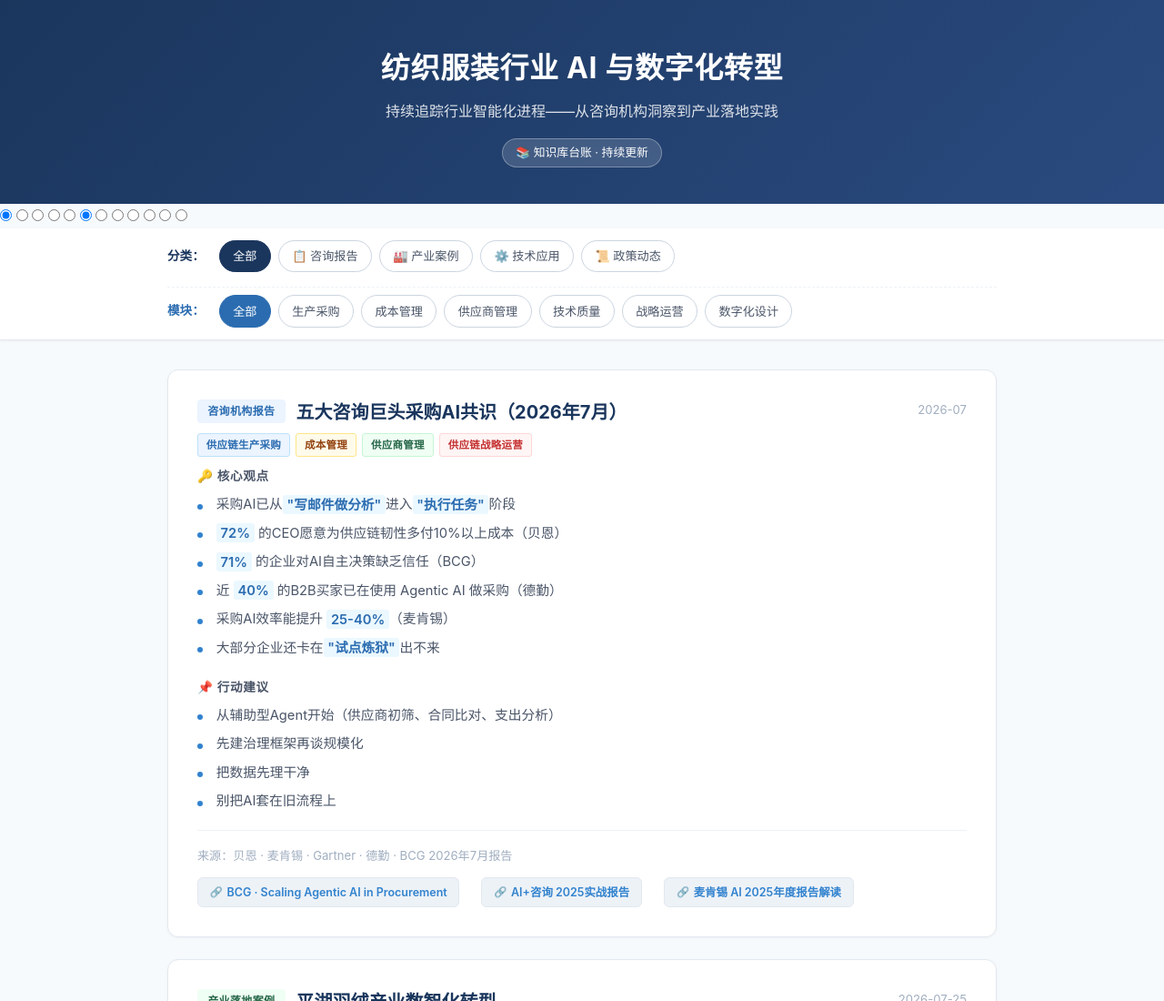
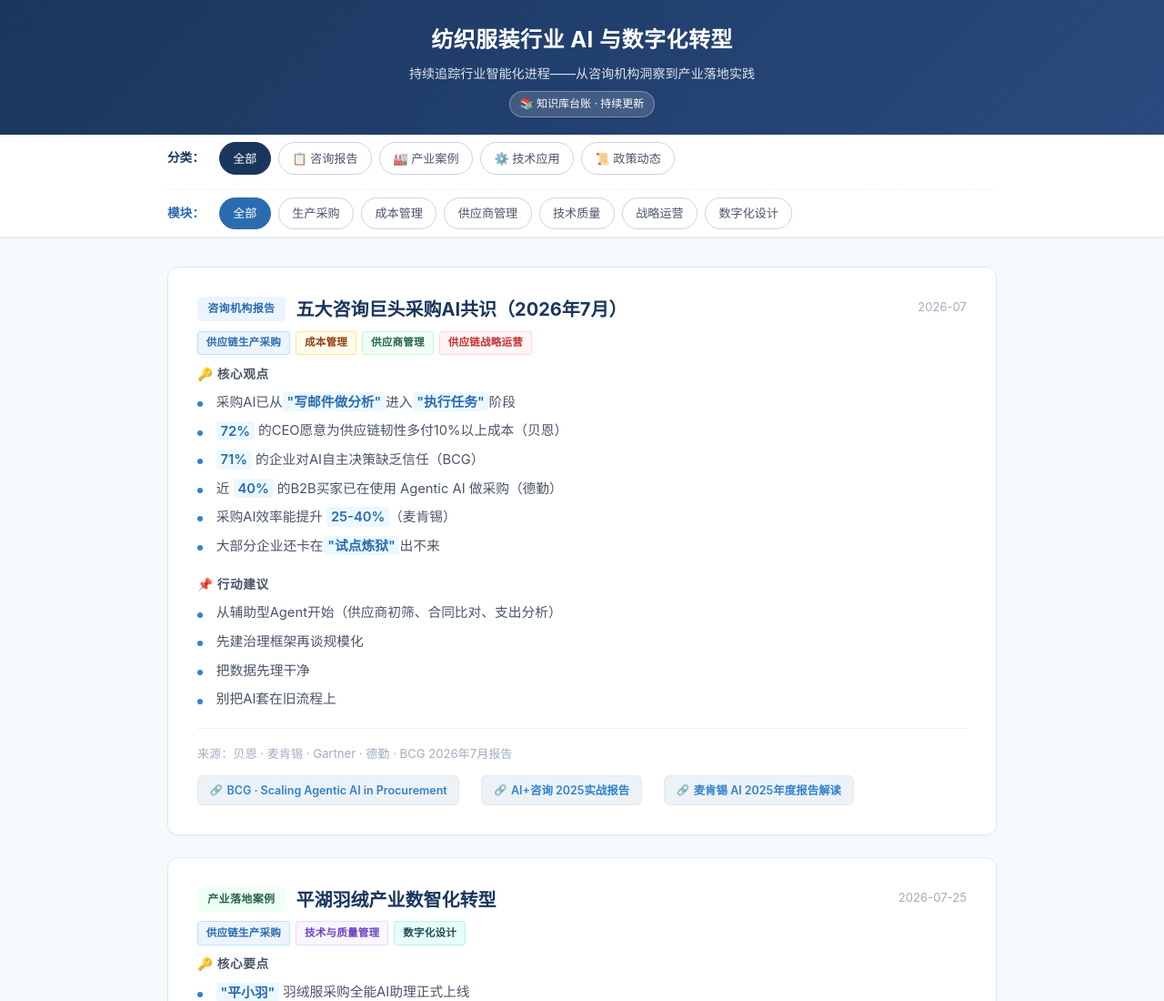
Before and after one commit to Jovienne0913/textile-ai-knowledge, a plain HTML site: page index.html in a window 1280 px wide. Shown: the top 1100 px of the page at 91% size. Drawn offline with Linux system fonts and the light colour scheme.

Commit message:
fix: 压缩header比例 + 修复radio小圆点泄漏

```diff
--- a/index.html
+++ b/index.html
@@ -22,30 +22,30 @@
   .header {
     background: linear-gradient(135deg, #1a365d 0%, #2a4a7f 100%);
     color: #fff;
-    padding: 3rem 1.5rem 2.5rem;
+    padding: 1.5rem 1.5rem 1.2rem;
     text-align: center;
   }
   .header h1 {
-    font-size: 2rem;
+    font-size: 1.5rem;
     font-weight: 700;
     letter-spacing: 0.02em;
-    margin-bottom: 0.5rem;
+    margin-bottom: 0.3rem;
   }
   .header .subtitle {
-    font-size: 1rem;
+    font-size: 0.88rem;
     opacity: 0.85;
     max-width: 600px;
     margin: 0 auto;
-    line-height: 1.6;
+    line-height: 1.5;
   }
   .header .badge {
     display: inline-block;
     background: rgba(255,255,255,0.15);
     border: 1px solid rgba(255,255,255,0.3);
     border-radius: 20px;
-    padding: 0.25rem 0.9rem;
-    font-size: 0.8rem;
-    margin-top: 1rem;
+    padding: 0.2rem 0.7rem;
+    font-size: 0.75rem;
+    margin-top: 0.6rem;
     backdrop-filter: blur(4px);
   }
 
@@ -60,7 +60,7 @@
   .filter-bar {
     background: #fff;
     border-bottom: 1px solid #e2e8f0;
-    padding: 0.8rem 0;
+    padding: 0.5rem 0;
     position: sticky;
     top: 0;
     z-index: 100;
@@ -98,7 +98,14 @@
     margin-right: 0.5rem;
     white-space: nowrap;
   }
-  /* Hide radio inputs */
+  /* Hide radio inputs (global) */
+  input[type="radio"].filter-input {
+    position: absolute !important;
+    opacity: 0 !important;
+    pointer-events: none !important;
+    width: 0 !important;
+    height: 0 !important;
+  }
   .filter-bar input[type="radio"] {
     position: absolute;
     opacity: 0;
@@ -413,21 +420,21 @@
   <span class="badge">📚 知识库台账 · 持续更新</span>
 </header>
 
-<!-- Radio inputs must be siblings of .content-area for pure CSS filtering -->
+<!-- Radio inputs must be siblings of .content-area for pure CSS filtering (hidden via .filter-input) -->
 <!-- Category filters -->
-<input type="radio" name="cat" id="cat-all" checked>
-<input type="radio" name="cat" id="cat-report">
-<input type="radio" name="cat" id="cat-case">
-<input type="radio" name="cat" id="cat-tech">
-<input type="radio" name="cat" id="cat-policy">
+<input type="radio" class="filter-input" name="cat" id="cat-all" checked>
+<input type="radio" class="filter-input" name="cat" id="cat-report">
+<input type="radio" class="filter-input" name="cat" id="cat-case">
+<input type="radio" class="filter-input" name="cat" id="cat-tech">
+<input type="radio" class="filter-input" name="cat" id="cat-policy">
 <!-- SCM module filters -->
-<input type="radio" name="scm" id="scm-all" checked>
-<input type="radio" name="scm" id="scm-procurement">
-<input type="radio" name="scm" id="scm-cost">
-<input type="radio" name="scm" id="scm-supplier">
-<input type="radio" name="scm" id="scm-quality">
-<input type="radio" name="scm" id="scm-strategy">
-<input type="radio" name="scm" id="scm-digital">
+<input type="radio" class="filter-input" name="scm" id="scm-all" checked>
+<input type="radio" class="filter-input" name="scm" id="scm-procurement">
+<input type="radio" class="filter-input" name="scm" id="scm-cost">
+<input type="radio" class="filter-input" name="scm" id="scm-supplier">
+<input type="radio" class="filter-input" name="scm" id="scm-quality">
+<input type="radio" class="filter-input" name="scm" id="scm-strategy">
+<input type="radio" class="filter-input" name="scm" id="scm-digital">
 
 <!-- Filter Bar (Pure CSS, no JS) -->
 <nav class="filter-bar">
```
